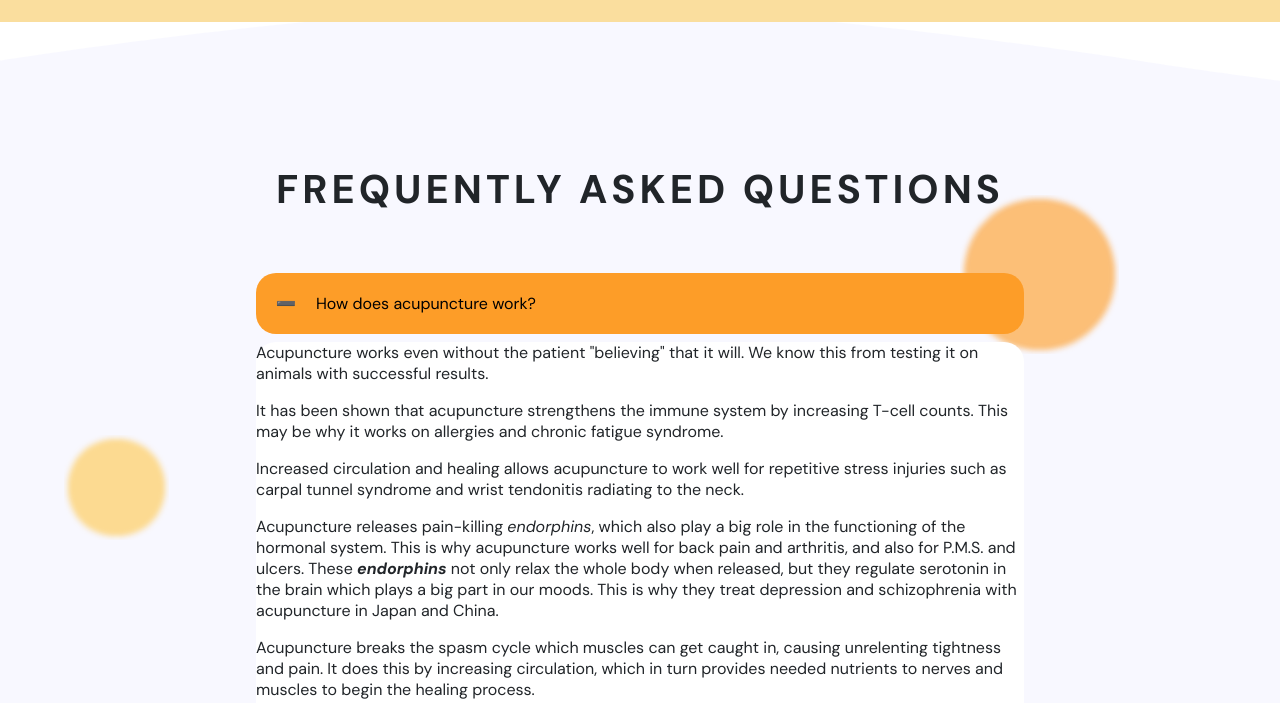
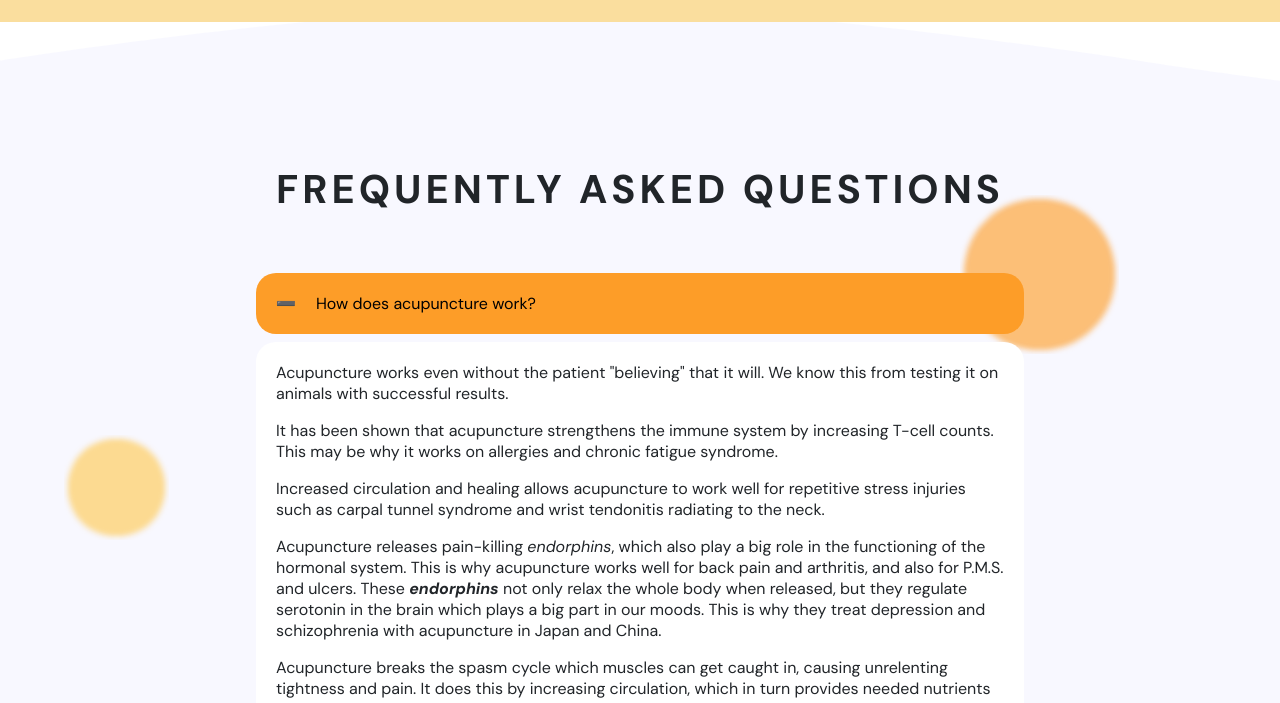
Before and after one commit to kaileywong/seishindo, a plain HTML site: page index.html in a window 1280 px wide. Both pictures are taken after a click on the button "How does acupuncture work?". Shown: the part 2160-2863 px from the top of the page. Drawn offline with nearby package versions, Linux system fonts and the light colour scheme.

Commit message:
fix accordion panel styling

```diff
--- a/style.css
+++ b/style.css
@@ -378,12 +378,10 @@ body {
 
   /* Style the accordion panel. Note: hidden by default */
 .panel {
-    /* padding: 20px; */
+    padding: 20px;
     background-color: white;
     border-radius: 20px;
     display: none;
-    /* max-height: 0; */
-    /* overflow: wrap; */
     width: 60vw;
     transition: max-height 0.2s ease-out;
 }
```
